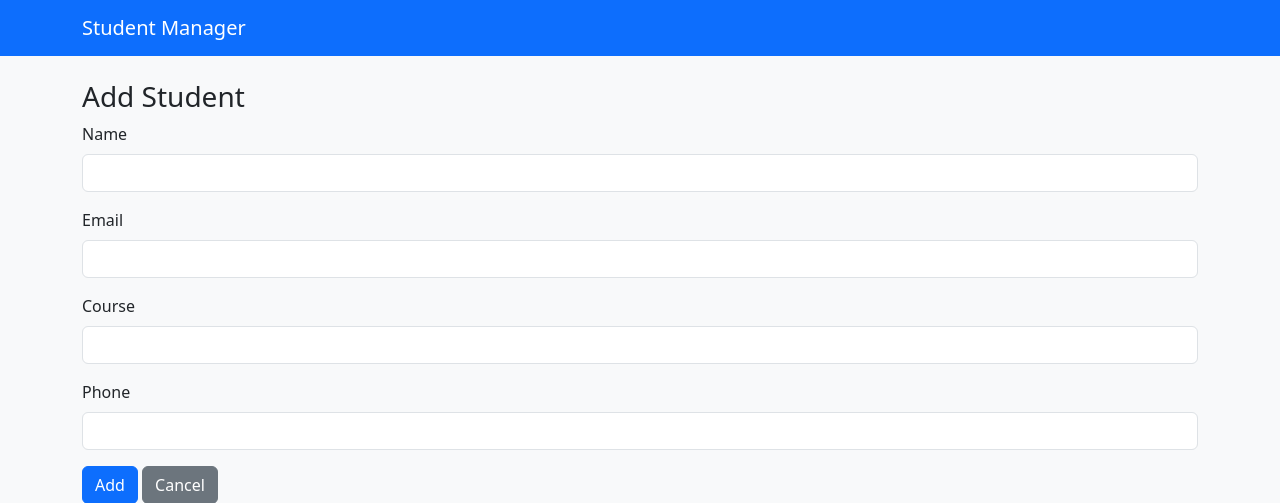
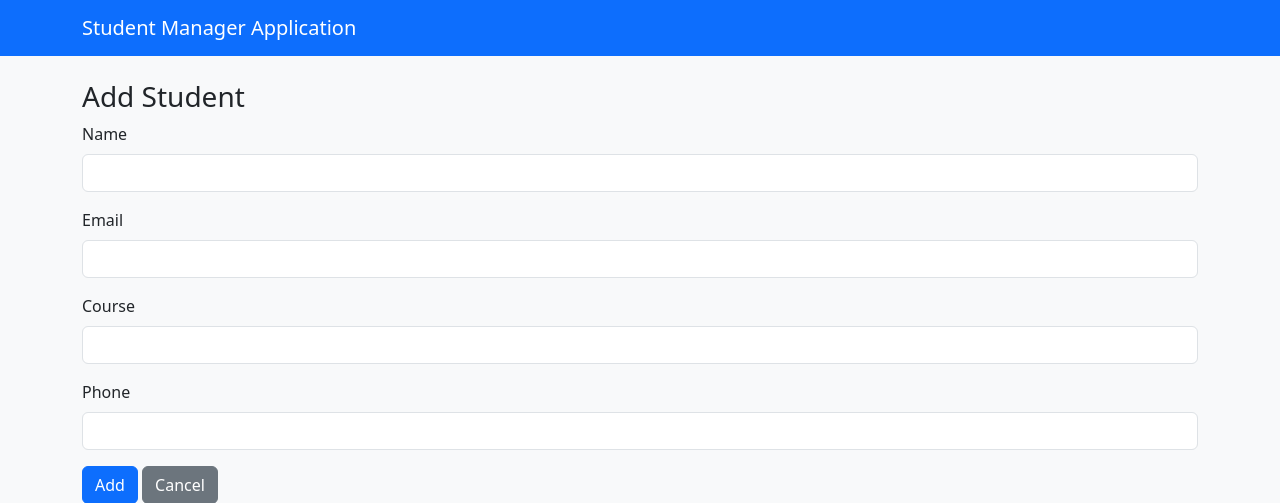
Before and after one commit to nikhil11developer/flask-student-app, a Flask app: page /add in a window 1280 px wide. Shown: the top 503 px of the page. Run offline with Flask 3, Linux system fonts and the light colour scheme; tables that the repository leaves empty hold one stand-in row (values such as "Sample post").

Commit message:
Update base.html

```diff
--- a/templates/base.html
+++ b/templates/base.html
@@ -8,7 +8,7 @@
 <body class="bg-light">
   <nav class="navbar navbar-expand-lg navbar-dark bg-primary mb-4">
     <div class="container">
-      <a class="navbar-brand" href="{{ url_for('index') }}">Student Manager</a>
+      <a class="navbar-brand" href="{{ url_for('index') }}">Student Manager Application</a>
     </div>
   </nav>
   <div class="container">
```
